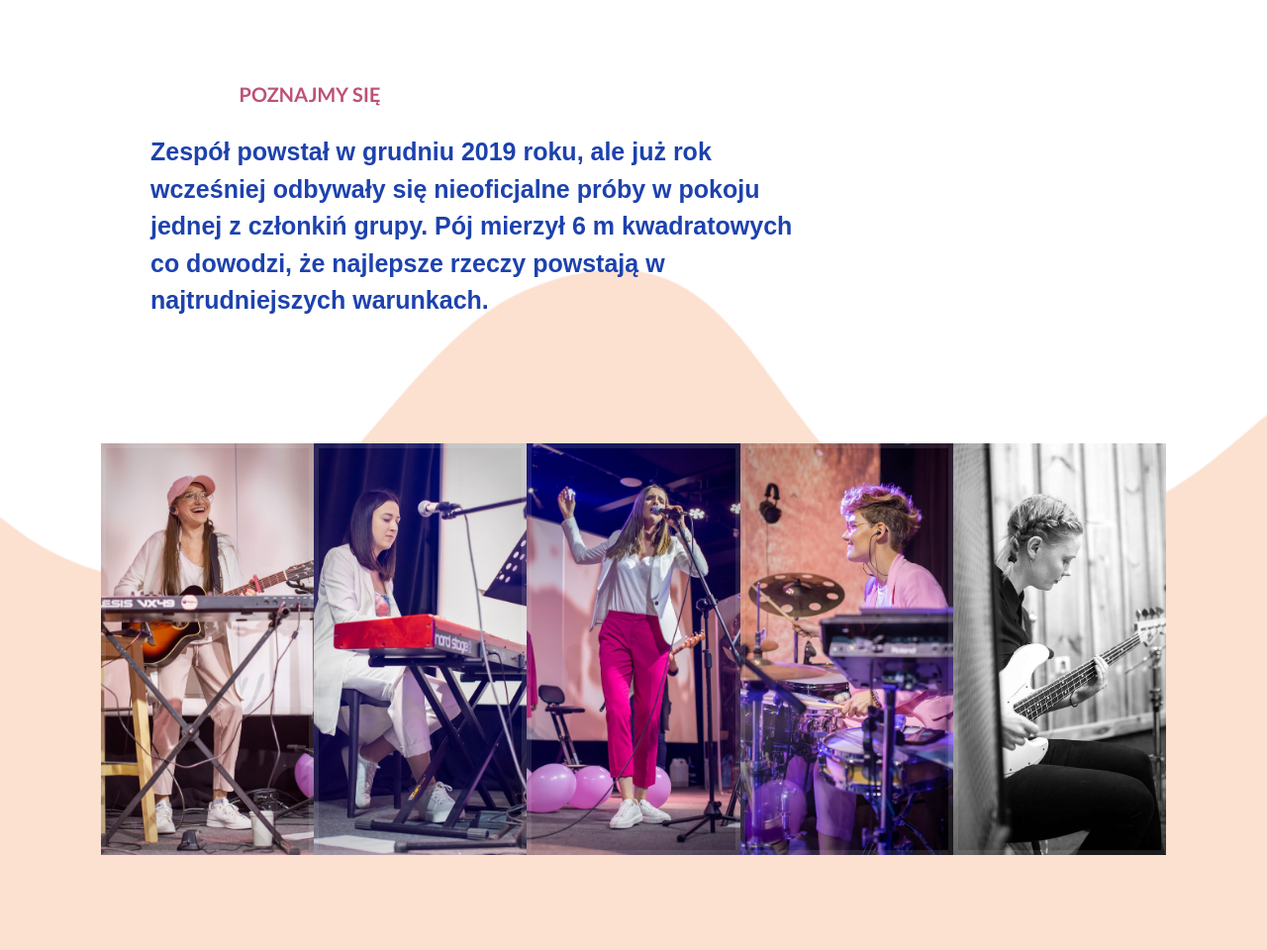
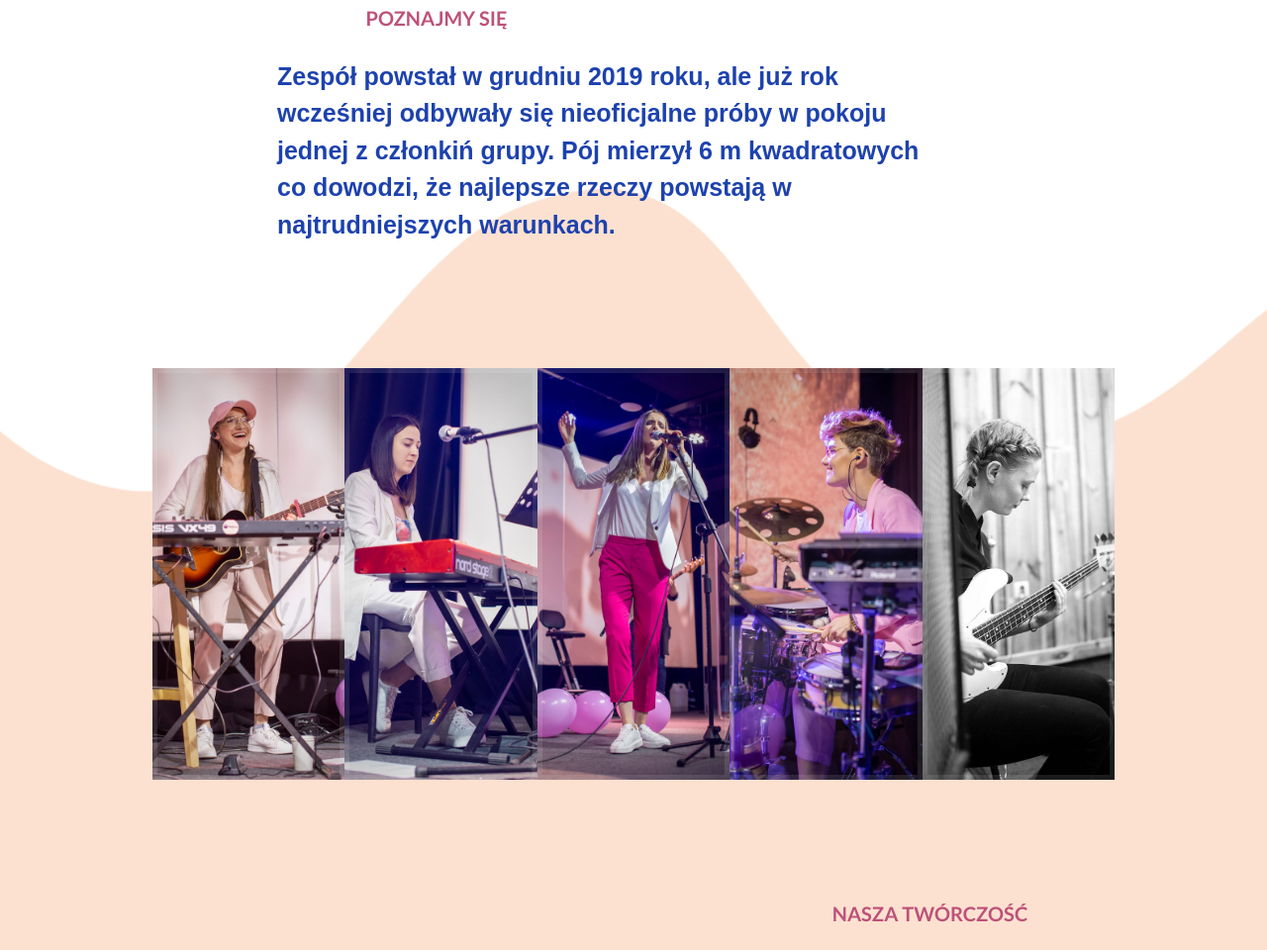
Before and after one commit to MadameMeduse/HalinaBand_v2, a website: page index.html in a window 1280 px wide. Shown: the part 1233-2193 px from the top of the page at 99% size. Drawn offline with nearby package versions, Linux system fonts and the light colour scheme; a web font is replaced by a local one.

Commit message:
responsive container

```diff
--- a/src/assets/scss/flexPanels.scss
+++ b/src/assets/scss/flexPanels.scss
@@ -5,7 +5,7 @@
 	overflow: hidden;
 	display: flex;
 	flex-wrap: wrap;
-	padding: 4vh 8vw;
+	padding: 4vh 2vw;
 	margin: 5vw auto;
 }
 
--- a/src/assets/scss/header.scss
+++ b/src/assets/scss/header.scss
@@ -98,6 +98,8 @@ header {
 		width: 100%;
 		text-transform: uppercase;
 		z-index: 100000;
+		max-width: 1200px;
+		margin: 0 auto;
 
 		.logo {
 			max-width: 130px;
--- a/src/assets/scss/main.scss
+++ b/src/assets/scss/main.scss
@@ -185,8 +185,17 @@ section {
 	min-height: 40vh;
 	padding-bottom: 5vh;
 
+	@include respond-to('md') {
+		padding: 0 3vw;
+	}
+
 	@include respond-to("lg") {
 		min-height: 70vh;
+		padding: 0 10vw;
+	}
+	@include respond-to("xlg") {
+		min-height: 70vh;
+		padding: 0 22vw;
 	}
 }
 
@@ -198,7 +207,7 @@ section {
 	padding-top: 13vw;
 
 	@include respond-to('lg') {
-		padding-top: 2vw;
+		padding-top: 9vw;
 		min-height: 576px;
 	}
 
@@ -206,6 +215,7 @@ section {
 		margin: 5vw auto;
 		border-radius: 20px;
 		border: dashed 5px $blue;
+		max-width: 400px;
 	}
 }
 
@@ -235,14 +245,6 @@ section {
 		align-items: center;
 		justify-content: center;
 		width: 70vw;
-		margin-left: 30vw;
-	}
-
-	@include respond-to('lg') {
-		margin-left: 40vw;
-	}
-	@include respond-to('xlg') {
-		margin-left: 52vw;
 	}
 
 	h1 {
@@ -346,8 +348,9 @@ button {
 }
 
 #offer-section {
-	background: url(../img/blog_section.png);
+	background: url(../img/overview_section.png);
 	background-size: cover !important;
+	background-repeat: no-repeat;
 	background-origin: border-box;
 
 	@include respond-to("lg") {
@@ -439,9 +442,7 @@ button {
 }
 
 #gallery {
-	background: url(../img/overview_section.png);
-	background-size: cover !important;
-	background-repeat: no-repeat;
+	padding-top: 5vw;
 	.gallery__content {
 		@include flexCenter();
 		flex-flow: column;
```
Also changed, not shown: src/assets/css/flexPanels.css, src/assets/css/form.css, src/assets/css/gallery.css, src/assets/css/header.css, src/assets/css/main.css, src/assets/css/slider.css, 6 other files.
